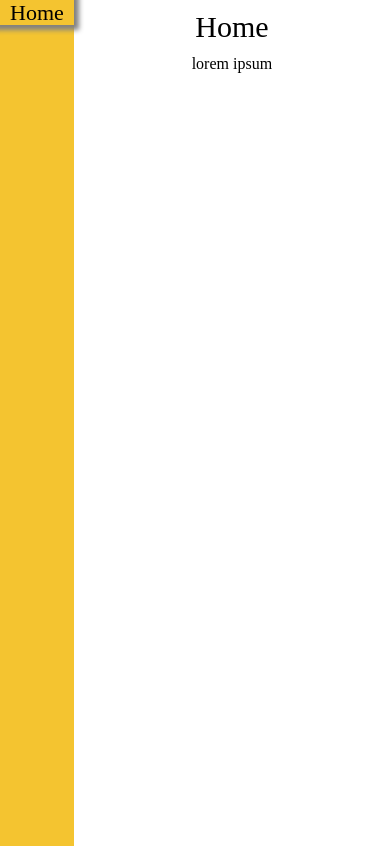
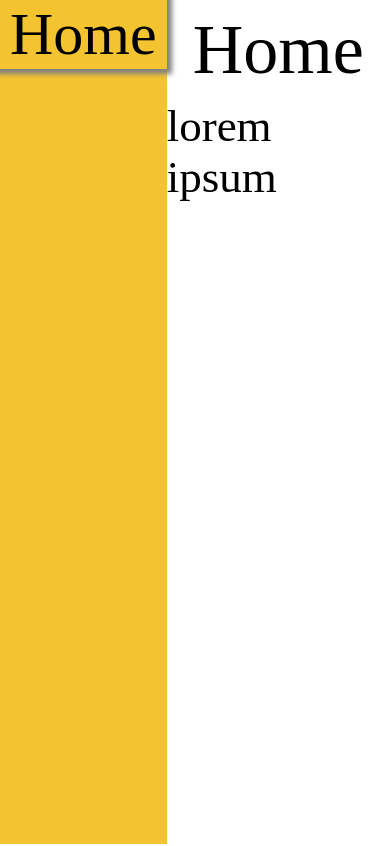
Before and after one commit to nishPGithub/kitchen-conversion, a website: page index.html in a window 390 px wide. Shown: the top 846 px of the page. Drawn offline with Linux system fonts and the light colour scheme.

Commit message:
home page mobile first view
changing the css to have a mobile first view

```diff
--- a/styles/home.css
+++ b/styles/home.css
@@ -1,3 +1,47 @@
+@media (max-width:1024px){
+    header {
+        display: flex;
+        min-height: 100%;
+    }
+
+    .linkWrapper {
+        display: flex;
+        flex-direction: column;
+        background-color: var(--SAFFRON);
+        min-height: 100%;
+        font-size: 6rem;
+    }
+
+    .navLink {
+        padding: 10px;
+    }
+
+    .navLink:last-child {
+        padding: 0 10px 0 10px;
+    }
+
+    .navLink:hover {
+        box-shadow: 0 0 5px 5px var(--GREY);
+    }
+
+    .mainBodyWrapper {
+        width: 100%;
+        display: flex;
+        flex-direction: column;
+        align-items: center;
+    }
+
+    .pageTitle {
+        font-size: 7rem;
+        padding: 10px 0;
+    }
+
+    .pagePara {
+        font-size: 4.5rem;
+    }
+}
+
+@media (min-width: 1025px) {
     header {
         display: flex;
         min-height: 100%;
@@ -38,3 +82,4 @@ header {
     .pagePara {
         font-size: 1.6rem;
     }
+}
--- a/styles/index.css
+++ b/styles/index.css
@@ -8,12 +8,13 @@
 
 html {
     font-size: 62.5%;
+    height: 100%;
 }
 
 body {
     max-width: 1400px;
     box-shadow: 0 0 15px 15px var(--GREY);
     margin: auto;
-    min-height: 1400px;
+    height: 100%;
     display: flex;
 }
```
Lines whose indentation alone changed are shown as unchanged.
